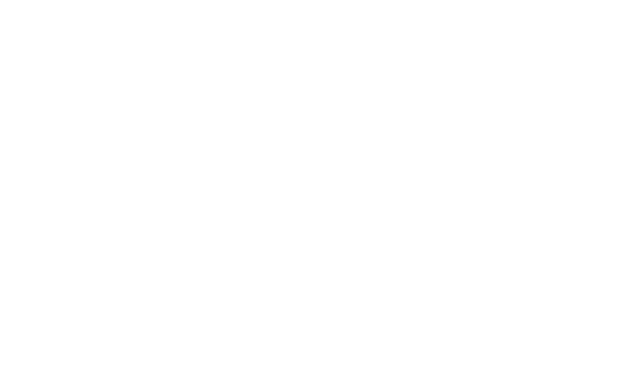
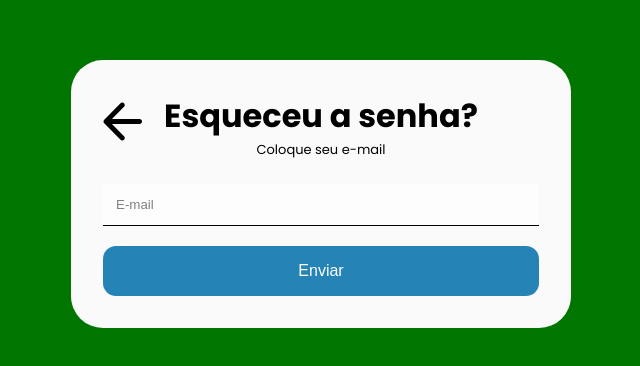
Before and after one commit to FGA0138-MDS-Ajax/2024.1-POLLUX, a React (Vite) app in the folder frontend/: page /passwordRecovery in a window 1280 px wide. Before the commit this address had no page. Shown: the part 206-572 px from the top of the page, without its empty margins (319-959 px from the left). Built offline with nearby package versions, Linux system fonts and the light colour scheme.

Commit message:
Tela Recuperar Senha

```diff
--- a/frontend/src/routes.jsx
+++ b/frontend/src/routes.jsx
@@ -1,6 +1,7 @@
 import { BrowserRouter, Route, Routes } from 'react-router-dom'
 import Divulgation from './pages/Divulgation'
 import Login from './pages/Login'
+import PasswordRecovery from './pages/PasswordRecovery'
 import CreateAccout from './pages/CreateAccount'
 import './App.css'
 
@@ -11,6 +12,7 @@
                 <Route path='/' element={<Divulgation />}></Route>
                 <Route path='/login' element={<Login />}></Route>
                 <Route path='/createAccount' element={<CreateAccout />}/>
+                <Route path='/passwordRecovery' element={   <PasswordRecovery />}/>
             </Routes>
         </BrowserRouter>
     )
```
